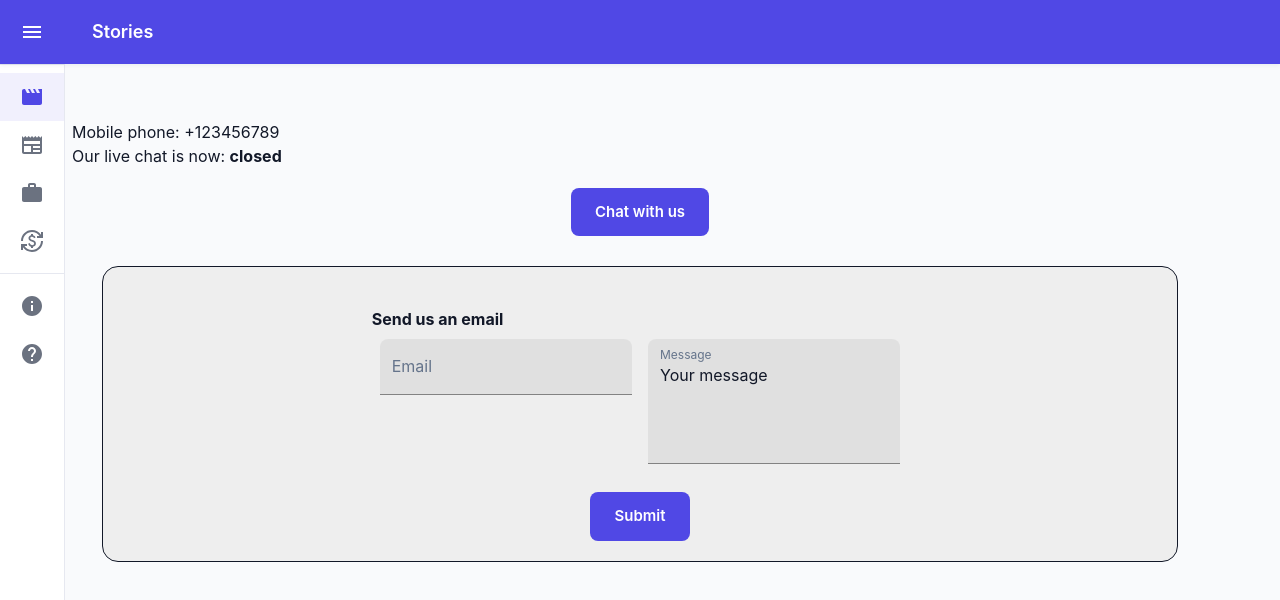
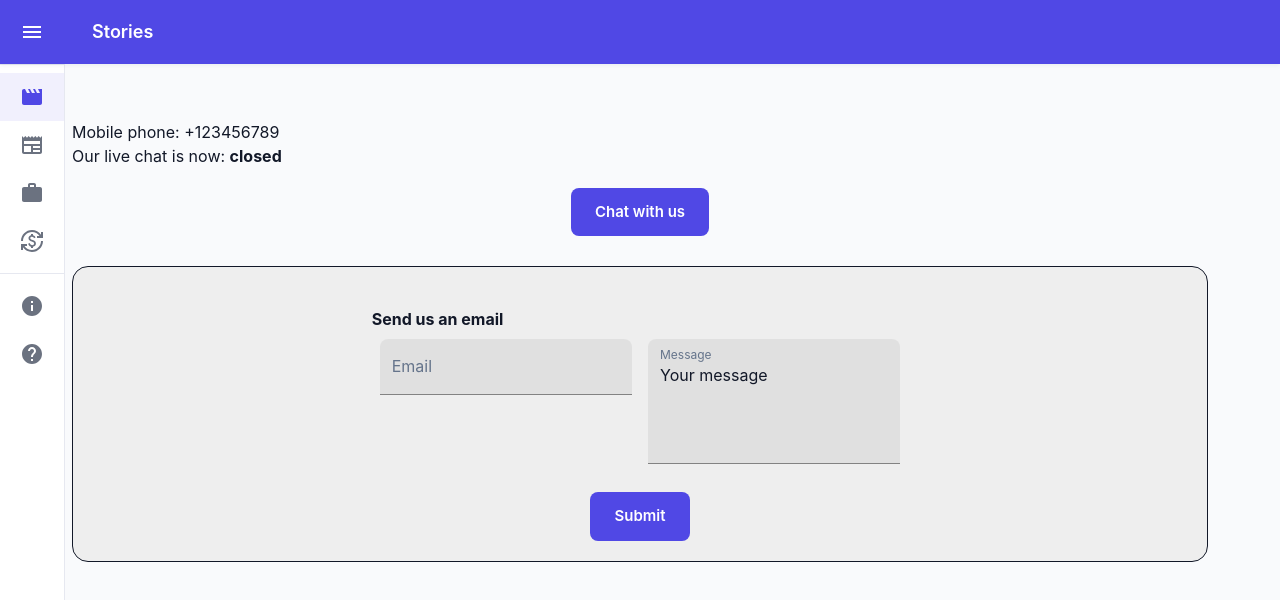
Before and after one commit to CarachinoAlessio/IntelliMents, a React (Create React App) app: page /about/contact in a window 1280 px wide. Shown: the top 600 px of the page. Built offline with nearby package versions, Linux system fonts and the light colour scheme; the HTML template or start-up script is replaced by a standard one.

Commit message:
marginTop in ContactComp

```diff
--- a/src/components/ContactComp.js
+++ b/src/components/ContactComp.js
@@ -22,7 +22,7 @@ export default function ContactComp(props) {
                     <Button style={{marginTop: "20px"}} variant="contained" color="primary" size='large'>Chat with us</Button>
                 </Box>
 
-                <Box display="flex" justifyContent="center" alignItems="center" style={{padding: "20px", margin: "30px", backgroundColor: "#eee"}} sx={{ border: 1, borderRadius: '16px' }}>
+                <Box display="flex" justifyContent="center" alignItems="center" style={{padding: "20px", marginTop: "30px", marginBottom: "30px", backgroundColor: "#eee"}} sx={{ border: 1, borderRadius: '16px' }}>
 
                 <form style = {{marginTop: "20px"}}>
                     <p><b>Send us an email</b></p>
```
